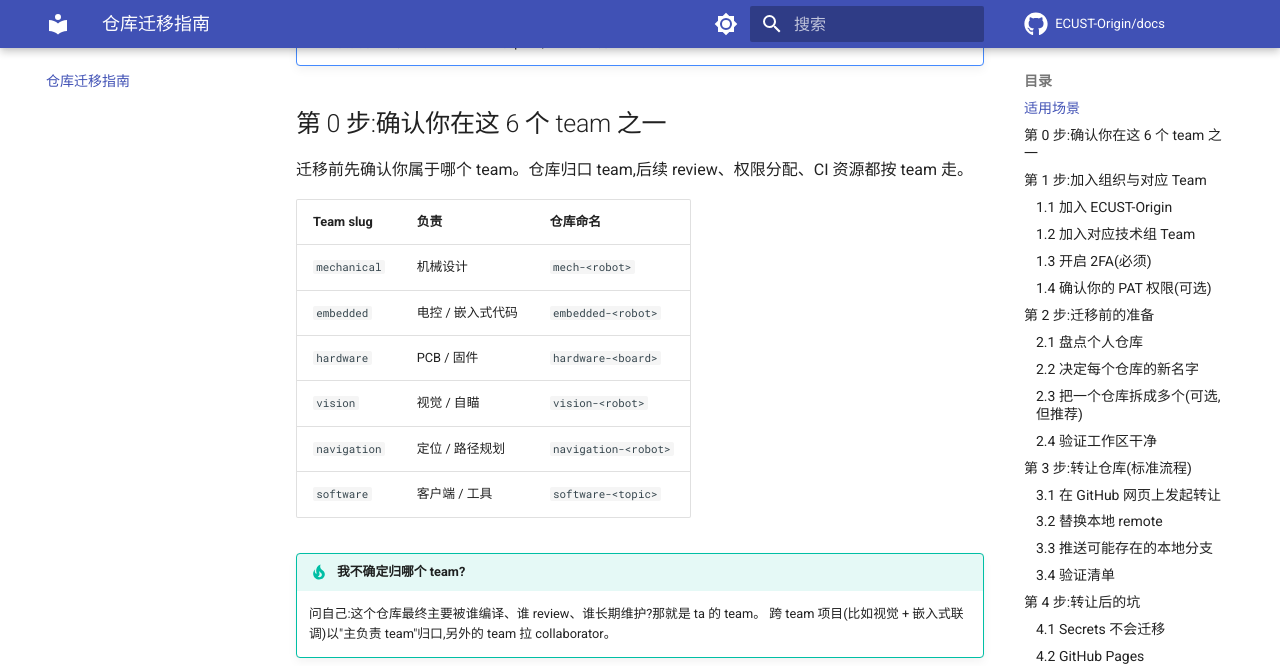
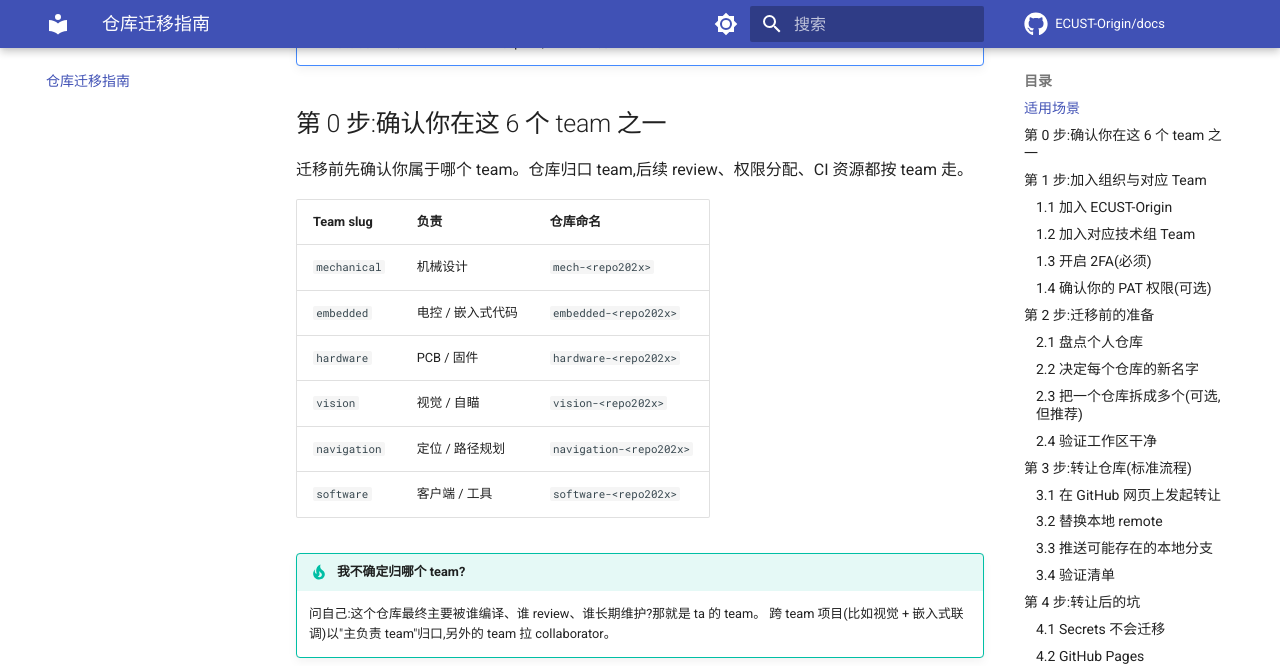
Before and after one commit to ECUST-Origin/docs, an MkDocs documentation site: the page built from docs/migration-guide.md, in a window 1280 px wide and 900 px high, scrolled down 554 px. Shown: the top 666 px of the window. Built offline with MkDocs 1.6.1 and Material for MkDocs 9.7.7, drawn with Linux system fonts in a browser that asks for light colours; comment, search, counter and statistics services are not loaded; part of the change alters nothing that is shown; some of the changed text lies outside the part shown.

Commit message:
docs: unify repository naming placeholders to <repo202x>
§0 naming table was using semantic placeholders (<robot>, <board>,
<topic>) while appendix A used <repo202x>. Align §0 to <repo202x>
so the wiki speaks one naming convention.

```diff
--- a/docs/migration-guide.md
+++ b/docs/migration-guide.md
@@ -19,12 +19,12 @@
 
 | Team slug | 负责 | 仓库命名 |
 | --- | --- | --- |
-| `mechanical` | 机械设计 | `mech-<robot>` |
-| `embedded` | 电控 / 嵌入式代码 | `embedded-<robot>` |
-| `hardware` | PCB / 固件 | `hardware-<board>` |
-| `vision` | 视觉 / 自瞄 | `vision-<robot>` |
-| `navigation` | 定位 / 路径规划 | `navigation-<robot>` |
-| `software` | 客户端 / 工具 | `software-<topic>` |
+| `mechanical` | 机械设计 | `mech-<repo202x>` |
+| `embedded` | 电控 / 嵌入式代码 | `embedded-<repo202x>` |
+| `hardware` | PCB / 固件 | `hardware-<repo202x>` |
+| `vision` | 视觉 / 自瞄 | `vision-<repo202x>` |
+| `navigation` | 定位 / 路径规划 | `navigation-<repo202x>` |
+| `software` | 客户端 / 工具 | `software-<repo202x>` |
 
 !!! tip "我不确定归哪个 team?"
     问自己:这个仓库最终主要被谁编译、谁 review、谁长期维护?那就是 ta 的 team。
@@ -97,7 +97,7 @@ gh repo list <你的个人账号> --limit 200 --json name,description,isPrivate
 | --- | --- | --- |
 | `my-rm-2024-code` | `embedded-hero` | embedded |
 | `vision-test` | `vision-infantry` | vision |
-| `my-PCB-designs` | `hardware-driver-board` | hardware |
+| `my-PCB-designs` | `framework/pcb-driver-board` | hardware |
 | `sentry2023` | `mech-sentry` | mechanical |
 | `my-slamexp` | `navigation-prototype` | navigation |
 | `rm-dashboard` | `software-dashboard` | software |
```
